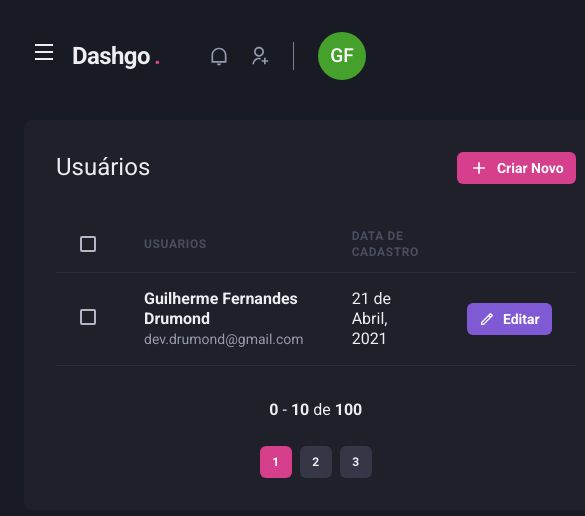
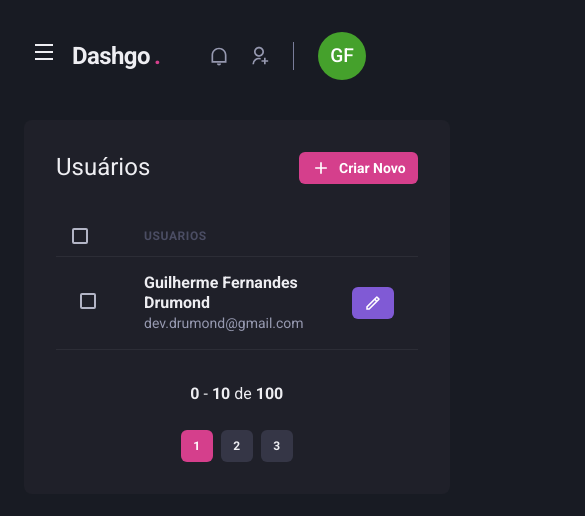
Before and after one commit to gui-drumond/dashgo, a Next.js app: page /users in a window 390 px wide. Shown: the top 516 px of the page, 585 px wide, since content can reach past the window. Built offline with nearby package versions, Linux system fonts and the light colour scheme.

Commit message:
feat: pages responsives

```diff
--- a/src/pages/_app.tsx
+++ b/src/pages/_app.tsx
@@ -1,10 +1,14 @@
 import { AppProps } from 'next/app'
 import { ChakraProvider } from '@chakra-ui/react'
 import { theme } from '../styles/theme'
+import { SidebarDrawerProvider } from '../contexts/SIdebarDrawerContext'
+
 function MyApp({ Component, pageProps }: AppProps) {
   return (
     <ChakraProvider theme={theme}>
-      <Component {...pageProps} />
+      <SidebarDrawerProvider>
+        <Component {...pageProps} />
+      </SidebarDrawerProvider>
     </ChakraProvider>
   )
 }
--- a/src/pages/dashboard.tsx
+++ b/src/pages/dashboard.tsx
@@ -68,7 +68,7 @@ export default function Dashboard(){
           <Box
             bg="gray.800"
             borderRadius={8}
-            p="8"
+            p={["6","8"]}
             pb="4"
           >
             <Text fontSize="lg" mb="4"> Inscritos da Semana</Text>
@@ -77,7 +77,7 @@ export default function Dashboard(){
           <Box
             bg="gray.800"
             borderRadius={8}
-            p="8"
+            p={["6","8"]}
             pb="4"
           >
             <Text fontSize="lg" mb="4"> Taxa de Abertura</Text>
--- a/src/pages/users/index.tsx
+++ b/src/pages/users/index.tsx
@@ -1,11 +1,18 @@
 import React from 'react'
-import { Box, Button, Checkbox, Flex, Heading, Icon, Table, Tbody, Th, Thead, Tr, Td, Text} from '@chakra-ui/react'
+import { Box, Button, Checkbox, Flex, Heading, Icon, Table, Tbody, Th, Thead, Tr, Td, Text, useBreakpointValue} from '@chakra-ui/react'
 import { RiAddLine, RiPencilLine } from 'react-icons/ri'
 import { Header } from "../../components/Header"
 import { SideBar } from "../../components/Sidebar"
 import { Pagination } from '../../components/Pagination'
+import Link from 'next/link'
 
 export default function UserList(){
+
+  const isWideVersion = useBreakpointValue({
+    base: false,
+    lg: true,
+  })
+
   return(
     <Box>
       <Header />
@@ -15,6 +22,7 @@ export default function UserList(){
         <Box flex="1" borderRadius={8} bg="gray.800" p="8">
           <Flex mb="8" justify="space-between" align="center">
             <Heading size="lg" fontWeight="normal"> Usuários </Heading>
+            <Link href="/users/create" passHref>
               <Button
                     as="a"
                     size="sm"
@@ -25,15 +33,16 @@ export default function UserList(){
 
                     Criar Novo
                 </Button>
+              </Link>
           </Flex>
           <Table colorScheme="whiteAlpha">
             <Thead>
               <Tr>
-                <Th px="6" color="gray.300" width="8">
+                <Th px={["4","4","6"]} color="gray.300" width="8">
                   <Checkbox colorScheme="pink"/>
                 </Th>
                 <Th>Usuarios</Th>
-                <Th>Data de cadastro</Th>
+                {isWideVersion && <Th>Data de cadastro</Th>}
                 <Th w="8"></Th>
               </Tr>
             </Thead>
@@ -48,17 +57,17 @@ export default function UserList(){
                     <Text fontSize="sm" color="gray.300"> dev.drumond@gmail.com </Text>
                   </Box>
                 </Td>
-                <Td>
-                  21 de Abril, 2021
-                </Td>
+                {isWideVersion && <Td> 21 de Abril, 2021</Td>}
                 <Td>
                   <Button
                     as="a"
                     size="sm"
                     fontSize="sm"
                     colorScheme="purple"
-                    leftIcon={<Icon as={RiPencilLine} fontSize="16"/>}
-                  >Editar</Button>
+                    leftIcon={<Icon as={RiPencilLine} mr="-2" fontSize="18"/>}
+                  >
+                    {isWideVersion? 'Editar': ''}
+                  </Button>
                 </Td>
               </Tr>
             </Tbody>
```
Also changed, not shown: src/pages/users/create/index.tsx (+8 -5 lines). Lines whose indentation alone changed are shown as unchanged.
